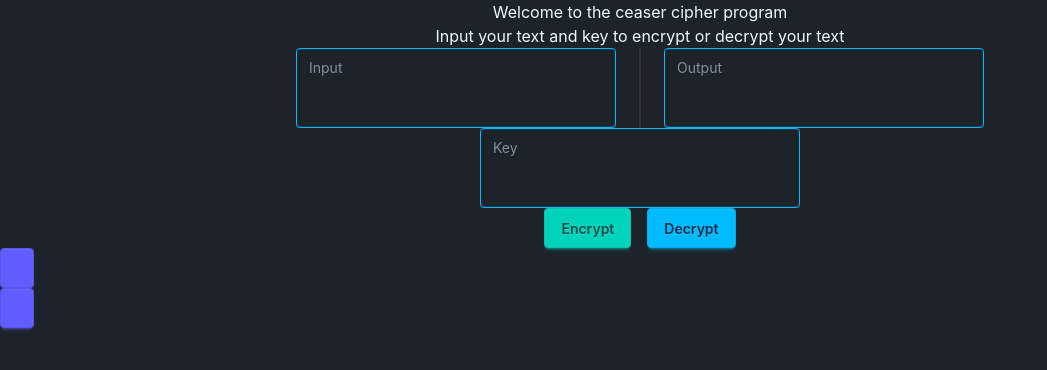
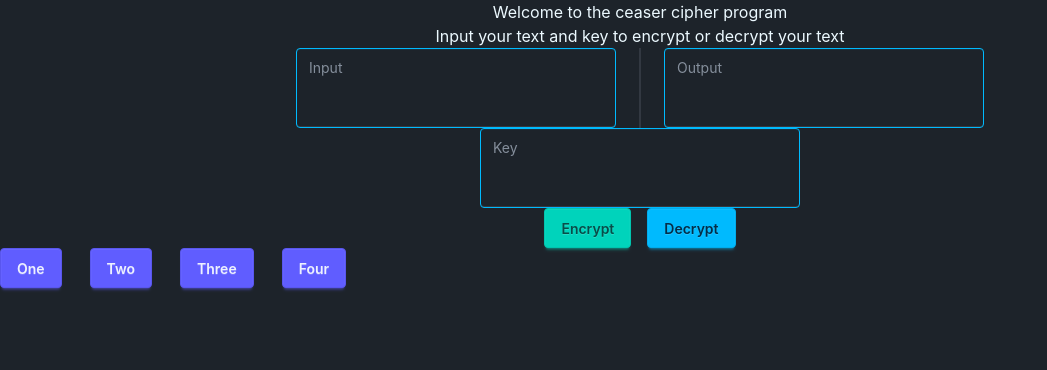
Before and after one commit to Cybergman-droid/React-practice, a React (Vite) app in the folder ceaser-cipher/: page / in a window 1280 px wide. Shown: the top 370 px of the page, without its empty margins (0-1047 px from the left). Built offline with nearby package versions, Linux system fonts and the light colour scheme.

Commit message:
Replace TestButton instances with TestButtonGroup for improved button management

```diff
--- a/ceaser-cipher/src/App.tsx
+++ b/ceaser-cipher/src/App.tsx
@@ -4,8 +4,7 @@ function App() {
 		<>
 			<WelcomeMessage />
 			<InputForm />
-			<TestButton />
-			<TestButton />
+			<TestButtonGroup />
 		</>
 	);
 }
@@ -60,15 +59,34 @@ function TextArea({ placeholder }: { placeholder: string }) {
 		></textarea>
 	);
 }
-
-function TestButton() {
-	const [type, setVariant] = useState("primary");
+let buttonTypes: string[] = [
+	"info",
+	"secondary",
+	"accent",
+	"success",
+	"warning",
+	"error",
+];
+function TestButton({ type, content }: { type: string; content?: string }) {
 	return (
 		<div>
-			<button
-				className={`btn btn-${type}`}
-				onClick={() => setVariant("info")}
-			></button>
+			<button className={`btn btn-${type}`}>{content ?? ""}</button>
+		</div>
+	);
+}
+
+function TestButtonGroup() {
+	const [type, setType] = useState("primary");
+	const handleClick = (e: any) => {
+		console.log(`Clicked element: ${e.target.content}`);
+		console.log(`Clicked element content: ${e.target.text}`);
+	};
+	return (
+		<div className='flex gap-7' onClick={handleClick}>
+			<TestButton type={type} content='One' />
+			<TestButton type={type} content='Two' />
+			<TestButton type={type} content='Three' />
+			<TestButton type={type} content='Four' />
 		</div>
 	);
 }
```
